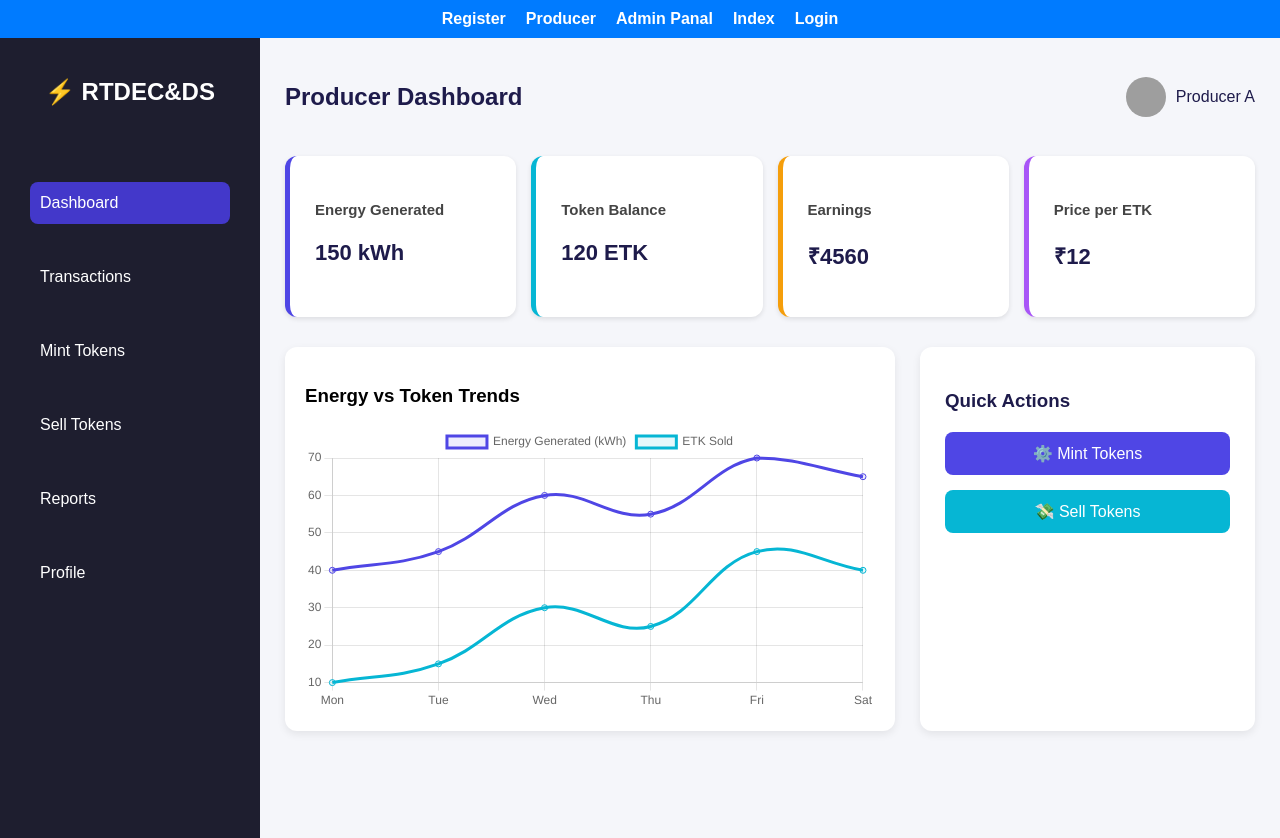
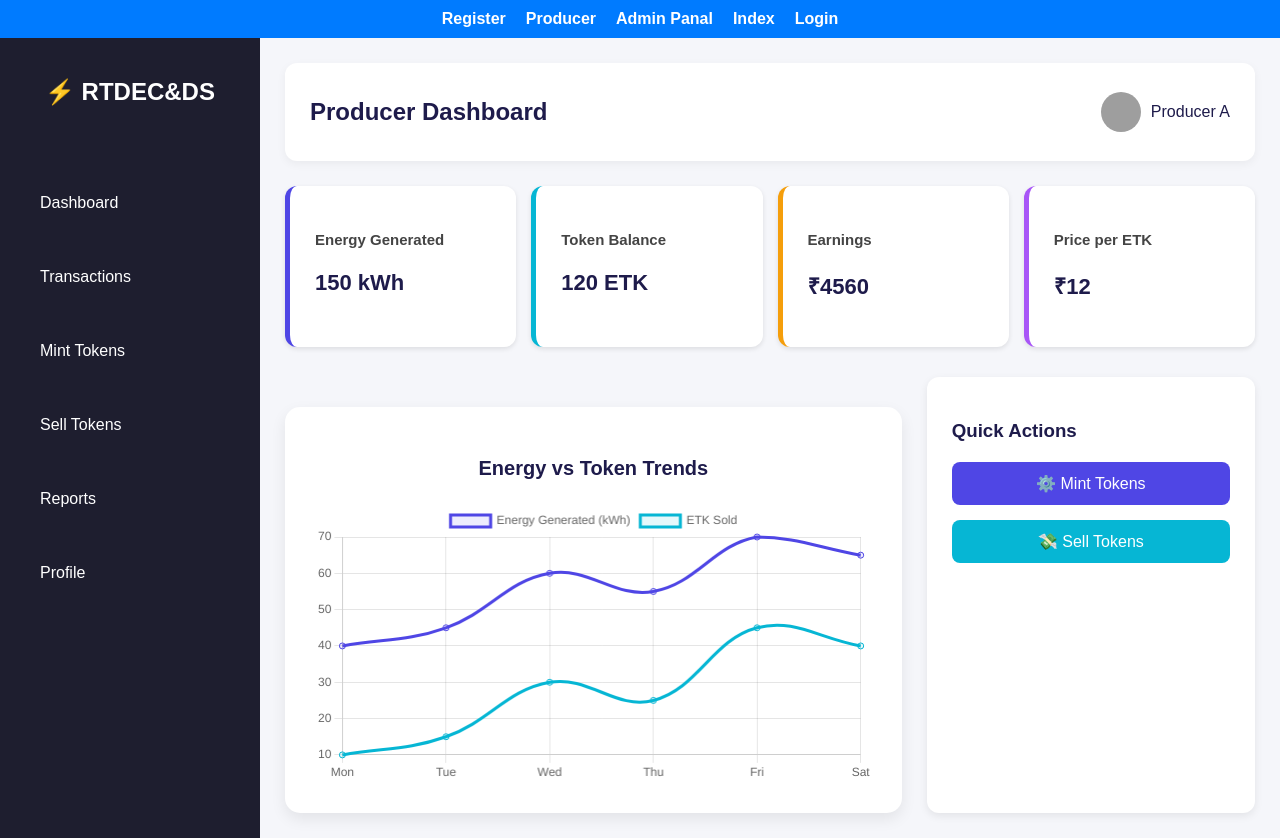
Before and after one commit to Team524342/Decentralized-Electricity-Credit-and-Trading-System, a React (Create React App) app in the folder dects/: page /producer in a window 1280 px wide. Built offline with nearby package versions, Linux system fonts and the light colour scheme; grey boxes are pictures that could not be loaded; the HTML template or start-up script is replaced by a standard one.

Commit message:
added css on all producer dashboard pages

```diff
--- a/dects/src/assets/producer.css
+++ b/dects/src/assets/producer.css
@@ -177,10 +177,350 @@
   background: #4338ca;
 }
 
-.sidebar ul li a.active {
-  background: #4338ca;
-}
 
 .profile-img {
   border-radius: 50%;
 }
+
+/* ✅ Base layout - same for all producer pages */
+.producer-dashboard {
+  display: flex;
+  min-height: 100vh;
+  background: #f8f9fd;
+  font-family: "Poppins", sans-serif;
+}
+
+/* Sidebar */
+.sidebar {
+  width: 240px;
+  background: #1e1b4b;
+  color: white;
+  display: flex;
+  flex-direction: column;
+  padding: 25px 20px;
+}
+
+.sidebar h2 {
+  text-align: center;
+  margin-bottom: 40px;
+  color: #fff;
+  font-weight: 600;
+}
+
+/* Navigation links */
+.sidebar ul {
+  list-style: none;
+  padding: 0;
+}
+
+.sidebar ul li {
+  margin: 8px 0;
+}
+
+.sidebar ul li a {
+  color: white;
+  text-decoration: none;
+  display: block;
+  padding: 12px 10px;
+  border-radius: 8px;
+  transition: background 0.3s;
+}
+
+.sidebar ul li a:hover {
+  background: #4338ca;
+}
+
+/* .sidebar ul li a.active {
+  background: #4338ca;
+} */
+
+/* Main content area */
+.main-content {
+  flex: 1;
+  padding: 25px;
+}
+
+/* Top bar */
+.topbar {
+  display: flex;
+  justify-content: space-between;
+  align-items: center;
+  margin-bottom: 25px;
+}
+
+.topbar h2 {
+  color: #1e1b4b;
+  font-weight: 600;
+}
+
+.user-info {
+  display: flex;
+  align-items: center;
+  gap: 10px;
+  color: #1e1b4b;
+  font-weight: 500;
+}
+
+.user-info img {
+  border-radius: 50%;
+}
+
+/* ✅ Transactions Table Section */
+.transactions-table {
+  background: white;
+  padding: 25px;
+  border-radius: 12px;
+  box-shadow: 0 3px 8px rgba(0, 0, 0, 0.08);
+  overflow-x: auto;
+}
+
+.transactions-table table {
+  width: 100%;
+  border-collapse: collapse;
+  font-size: 15px;
+}
+
+.transactions-table th {
+  text-align: left;
+  background: #1e1b4b;
+  color: white;
+  padding: 12px 10px;
+}
+
+.transactions-table td {
+  padding: 12px 10px;
+  border-bottom: 1px solid #eee;
+}
+
+.transactions-table tr:hover {
+  background: #f1f1fb;
+}
+
+.transactions-table tr:nth-child(even) {
+  background: #fafafa;
+}
+
+/* ✅ Mint Tokens Page Section */
+.mint-section {
+  display: flex;
+  align-items: center;
+  justify-content: center;
+  height: 70vh;
+}
+
+.mint-card {
+  background: white;
+  padding: 40px 35px;
+  border-radius: 15px;
+  width: 380px;
+  box-shadow: 0 3px 10px rgba(0, 0, 0, 0.1);
+  text-align: center;
+}
+
+.mint-card h3 {
+  color: #1e1b4b;
+  margin-bottom: 20px;
+  font-size: 20px;
+}
+
+.mint-card label {
+  display: block;
+  font-weight: 500;
+  color: #333;
+  text-align: left;
+  margin-bottom: 8px;
+}
+
+.mint-card input {
+  width: 100%;
+  padding: 10px;
+  font-size: 16px;
+  border: 1px solid #ccc;
+  border-radius: 8px;
+  outline: none;
+  margin-bottom: 20px;
+  transition: 0.3s;
+}
+
+.mint-card input:focus {
+  border-color: #4338ca;
+  box-shadow: 0 0 5px rgba(67, 56, 202, 0.3);
+}
+
+.mint-card button {
+  width: 100%;
+  padding: 12px;
+  border: none;
+  background: #4338ca;
+  color: white;
+  font-weight: 500;
+  font-size: 16px;
+  border-radius: 8px;
+  cursor: pointer;
+  transition: background 0.3s;
+}
+
+.mint-card button:hover {
+  background: #2e2eaa;
+}
+
+/* ✅ Reports Page Styles */
+.chart-card {
+  background: white;
+  border-radius: 15px;
+  padding: 30px;
+  box-shadow: 0 6px 15px rgba(0, 0, 0, 0.08);
+  transition: transform 0.3s ease, box-shadow 0.3s ease;
+  width: 90%;
+  margin: 0 auto;
+  margin-top: 30px;
+}
+
+.chart-card:hover {
+  transform: translateY(-5px);
+  box-shadow: 0 8px 18px rgba(0, 0, 0, 0.12);
+}
+
+.chart-card h3 {
+  color: #1e1b4b;
+  font-weight: 600;
+  font-size: 20px;
+  margin-bottom: 25px;
+  text-align: center;
+}
+
+/* Make Chart responsive and center aligned */
+.chartjs-render-monitor {
+  width: 100% !important;
+  height: auto !important;
+}
+
+/* Add a background gradient to the page */
+.producer-dashboard {
+  background: linear-gradient(120deg, #f8f9fd 0%, #e4e7ff 100%);
+}
+
+/* Animate page load */
+.main-content {
+  flex: 1;
+  padding: 25px;
+  animation: fadeIn 0.5s ease-in-out;
+}
+
+/* Fade-in animation */
+@keyframes fadeIn {
+  from {
+    opacity: 0;
+    transform: translateY(10px);
+  }
+  to {
+    opacity: 1;
+    transform: translateY(0);
+  }
+}
+
+/* Optional: Add subtle shadow under topbar */
+.topbar {
+  background: white;
+  padding: 10px 20px;
+  border-radius: 10px;
+  box-shadow: 0 3px 8px rgba(0, 0, 0, 0.08);
+  margin-bottom: 25px;
+}
+
+.topbar h2 {
+  color: #1e1b4b;
+  font-weight: 600;
+}
+
+/* Tooltip styling for chart labels */
+.chartjs-tooltip {
+  background-color: rgba(30, 27, 75, 0.8) !important;
+  color: white !important;
+  border-radius: 6px !important;
+  font-size: 13px !important;
+  padding: 8px !important;
+}
+
+/* ✅ Producer Profile Page Styles */
+.profile-card {
+  background: white;
+  width: 400px;
+  margin: 60px auto;
+  padding: 35px;
+  border-radius: 20px;
+  text-align: center;
+  box-shadow: 0 10px 25px rgba(0, 0, 0, 0.1);
+  transition: transform 0.3s ease, box-shadow 0.3s ease;
+}
+
+.profile-card:hover {
+  transform: translateY(-5px);
+  box-shadow: 0 15px 30px rgba(0, 0, 0, 0.15);
+}
+
+.profile-img {
+  width: 120px;
+  height: 120px;
+  border-radius: 50%;
+  margin-bottom: 15px;
+  border: 4px solid #4f46e5;
+  object-fit: cover;
+  transition: transform 0.3s ease;
+}
+
+.profile-card:hover .profile-img {
+  transform: scale(1.05);
+}
+
+.profile-card h3 {
+  color: #1e1b4b;
+  font-size: 22px;
+  font-weight: 600;
+  margin-bottom: 10px;
+}
+
+.profile-card p {
+  font-size: 15px;
+  color: #333;
+  margin: 6px 0;
+  text-align: left;
+  line-height: 1.5;
+}
+
+.profile-card strong {
+  color: #1e1b4b;
+}
+
+.profile-card p:nth-child(odd) {
+  background: #f9f9ff;
+  padding: 8px 10px;
+  border-radius: 6px;
+}
+
+/* Add nice fade-in for the whole section */
+.profile-card {
+  animation: fadeIn 0.6s ease-in-out;
+}
+
+/* Top bar consistent with all pages */
+.topbar {
+  display: flex;
+  justify-content: space-between;
+  align-items: center;
+  background: white;
+  padding: 15px 25px;
+  border-radius: 12px;
+  box-shadow: 0 3px 10px rgba(0, 0, 0, 0.05);
+  margin-bottom: 25px;
+}
+
+.topbar h2 {
+  color: #1e1b4b;
+  font-weight: 600;
+}
+
+/* Background for page */
+.producer-dashboard {
+  background: linear-gradient(120deg, #f8f9fd 0%, #e3e7ff 100%);
+}
```
